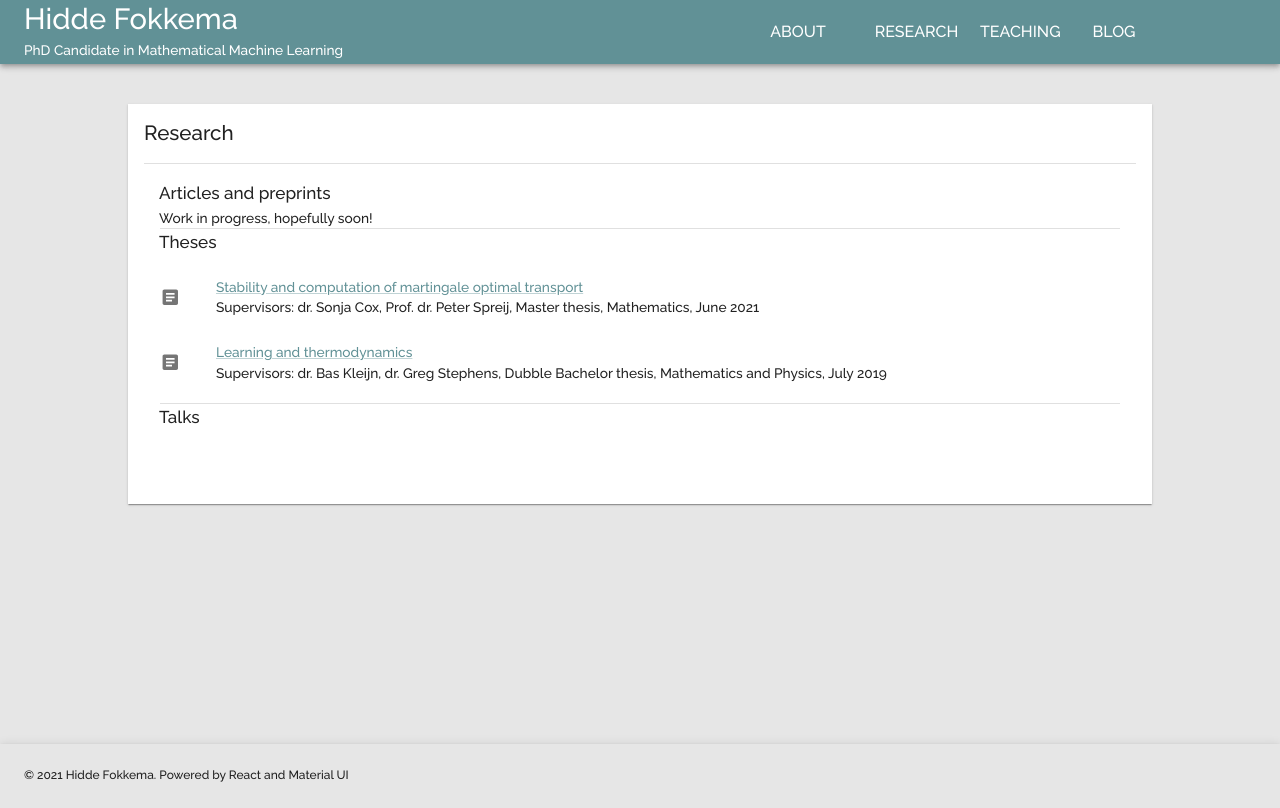
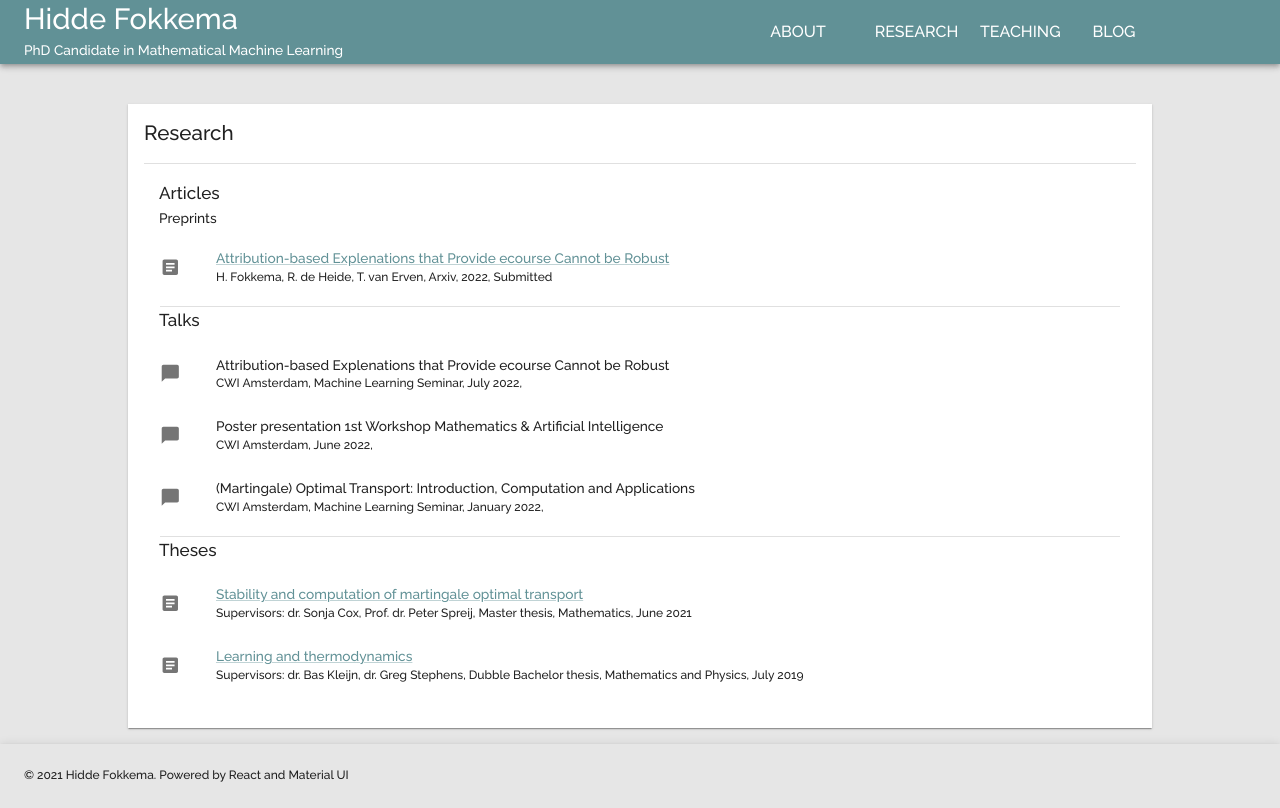
Before and after one commit to HiddeFok/personal-website-react, a React (Create React App) app: page /research in a window 1280 px wide. Built offline with nearby package versions, Linux system fonts and the light colour scheme.

Commit message:
First version is done now

```diff
--- a/src/components/ContactCard.tsx
+++ b/src/components/ContactCard.tsx
@@ -6,24 +6,31 @@ import Typography from "@mui/material/Typography"
 import Avatar from "@mui/material/Avatar";
 import Button from "@mui/material/Button"
 import Icon from "@mui/material/Icon"
+import { styled } from "@mui/material/styles";
 
 import { personalInfo, contactItems} from "../data/data"
 
+const CardContentSomePadding = styled(CardContent)(`
+  padding: 0;
+  &:last-child {
+    padding-bottom: 4px;
+  }
+`);
 
 const ContactCard: React.FC = () => {
   const profilePic: string = personalInfo.profilePic
 
   return (
-    <Card sx={{ margin: "0% 5% 10% 5%"}}>
+    <Card sx={{ margin: "0% 5% 5% 5%", paddingBottom: "0"}}>
       <Avatar
         src={profilePic}
         sx={{
           height: 200, width: 200,
           margin: '5% auto 0 auto'
         }}/>
-      <CardContent
+      <CardContentSomePadding
         sx={{
-          padding: "8px"
+          padding: "8px",
         }}>
         <Typography variant="subtitle1">PhD candidate</Typography>
         <Typography variant="subtitle1">Korteweg de Vries Intituut</Typography>
@@ -36,13 +43,13 @@ const ContactCard: React.FC = () => {
               href={item.href}
               key={contactItems.indexOf(item)}
               aria-label={item.text}
-              sx={{margin: "0% 2%"}}
+              sx={{margin: "0% 1% 3% 1%"}}
             >
               <Icon className={item.icon} color="inherit" fontSize="small"/>
             </Button>
           ))}
         </Typography>
-      </CardContent>
+      </CardContentSomePadding>
     </Card>
   )
 }
--- /dev/null
+++ b/src/components/NewsCard.tsx
@@ -0,0 +1,56 @@
+import React from "react";
+
+import Card from "@mui/material/Card";
+import CardContent from "@mui/material/CardContent";
+import Typography from "@mui/material/Typography";
+import List from "@mui/material/List";
+import ListItem from "@mui/material/ListItem";
+import ListItemText from "@mui/material/ListItemText";
+import ListItemIcon from "@mui/material/ListItemIcon";
+
+import AnnouncementIcon from '@mui/icons-material/Announcement';
+
+import { newsItem, newsItems } from "../data/news";
+
+
+function createNewsItem(newsItem: newsItem){
+  return (
+    <ListItem sx={{padding: "4px 8px"}}>
+      <ListItemIcon>
+        <AnnouncementIcon/>
+      </ListItemIcon>
+      <ListItemText>
+        <Typography variant="body1">
+          {newsItem.title}
+        </Typography>
+      </ListItemText>
+    </ListItem>
+  )
+}
+
+
+export const NewsList: React.FC = () => {
+  return (
+    <List>
+      {newsItems.map(
+        (newsItem) => createNewsItem(newsItem))}
+    </List>
+  )
+}
+
+const NewsCard: React.FC = () => {
+  return (
+    <Card sx={{
+      margin: "2% 2%"
+      }}>
+      <CardContent>
+        <Typography variant="h5" color="text.secondary" gutterBottom align="left">
+          Recent News
+        </Typography>
+        <NewsList/>
+      </CardContent>
+    </Card>
+  )
+}
+
+export default NewsCard
--- a/src/components/courseList.tsx
+++ b/src/components/courseList.tsx
@@ -12,13 +12,13 @@ import CreateIcon from '@mui/icons-material/Create';
 
 function createCourseItem(course: Course){
   return (
-    <ListItem>
+    <ListItem sx={{padding: "4px 8px"}}>
       <ListItemIcon>
         <CreateIcon/>
       </ListItemIcon>
       <ListItemText>
         <Typography variant="body1">
-          {course.year}: {course.title}. ({course.level})
+          {course.title}: ({course.level}), {course.year}
         </Typography>
       </ListItemText>
     </ListItem>
@@ -26,9 +26,10 @@ function createCourseItem(course: Course){
 }
 
 export const CourseList: React.FC = () => {
+  var courseListSorted = courseList.sort((a, b) => (b.year - a.year));
   return (
     <List>
-      {courseList.map((course) => createCourseItem(course))}
+      {courseListSorted.map((course) => createCourseItem(course))}
     </List>
   )
 }
--- a/src/components/publication.tsx
+++ b/src/components/publication.tsx
@@ -3,6 +3,7 @@ import React from "react";
 
 import { Publication, listPublications } from "../data/publications";
 import { Thesis, Theses } from "../data/theses";
+import { Talk, listTalks} from "../data/talks";
 
 import Typography from "@mui/material/Typography";
 import Link from "@mui/material/Link"
@@ -11,7 +12,7 @@ import ListItem from '@mui/material/ListItem';
 import ListItemText from '@mui/material/ListItemText';
 import ListItemIcon from "@mui/material/ListItemIcon"
 import ArticleIcon from '@mui/icons-material/Article';
-
+import ChatBubbleIcon from '@mui/icons-material/ChatBubble';
 
 function createPublicationItem(publication: Publication){
   return (
@@ -23,8 +24,8 @@ function createPublicationItem(publication: Publication){
         <Link variant="body1" href={publication.link}>
           {publication.title}
         </Link>
-        <Typography variant="body1">
-          {publication.authors.join(", ")}
+        <Typography variant="body2">
+          {publication.authors.join(", ")}, {publication.journal}, {publication.date}, {publication.additional}
         </Typography>
       </ListItemText>
     </ListItem>
@@ -39,6 +40,32 @@ export const PublicationList: React.FC = () => {
   )
 }
 
+function createTalkItem(talk: Talk) {
+  return (
+    <ListItem>
+      <ListItemIcon>
+        <ChatBubbleIcon/>
+      </ListItemIcon>
+      <ListItemText>
+        <Typography variant="body1">
+          {talk.title}
+        </Typography>
+        <Typography variant="body2">
+          {talk.location}, {talk.date}, {talk.additional}
+        </Typography>
+      </ListItemText>
+    </ListItem>
+  )
+}
+
+export const TalkList: React.FC = () => {
+  return (
+    <List>
+      {listTalks.map((talk) => createTalkItem(talk))}
+    </List>
+  )
+}
+
 function createThesisItem(thesis: Thesis){
   return (
     <ListItem>
@@ -49,7 +76,7 @@ function createThesisItem(thesis: Thesis){
         <Link variant="body1" href={thesis.link} download>
           {thesis.title}
         </Link>
-        <Typography variant="body1">
+        <Typography variant="body2">
           Supervisors: {thesis.supervisors}, {thesis.type}, {thesis.date}
         </Typography>
       </ListItemText>
--- a/src/data/data.ts
+++ b/src/data/data.ts
@@ -5,7 +5,9 @@ export const personalInfo: { [key:string]: string } = {
     github: "https://github.com/HiddeFok",
     bitbucket: "https://bitbucket.org/hf_uva/",
     twitter: "https://twitter.com/Hidde_Fokkema",
-    linkedin: "https://www.linkedin.com/in/hidde-fokkema-a1198a12a/"
+    linkedin: "https://www.linkedin.com/in/hidde-fokkema-a1198a12a/",
+    scholar: "https://scholar.google.com/citations?user=FkAOYFsAAAAJ",
+    email: "mailto:h.j.fokkema@uva.nl"
 }
 
 interface ContactItem {
@@ -16,14 +18,24 @@ interface ContactItem {
 
 export const contactItems: ContactItem[] = [
     {
-      href: personalInfo.linkedin,
-      icon: "fa fa-linkedin",
-      text: "LinkedIn",
+      href: personalInfo.scholar,
+      icon: "fa fa-user",
+      text: "Google Scholar"
     },
     {
       href: personalInfo.twitter,
       icon: "fa fa-twitter",
       text: "Twitter",
+    },
+    {
+      href: personalInfo.email,
+      icon: "fa fa-envelope",
+      text: "E-mail"
+    },
+    {
+      href: personalInfo.linkedin,
+      icon: "fa fa-linkedin",
+      text: "LinkedIn",
     },
     {
       href: personalInfo.github,
--- /dev/null
+++ b/src/data/news.ts
@@ -0,0 +1,17 @@
+export interface newsItem {
+  title: string
+  additional?: string
+}
+
+export const newsItems: newsItem[] = [
+  {
+    title: "Going to COLT 2022 in London."
+  },
+  {
+    title: `My first paper, authored together with Rianne de Heide and Tim van Erven, is submitted, titled
+     Attribution-based Explanations that Provide Recourse Cannot be Robust! May 2022`
+  },
+  {
+    title: "Started my PhD! September 2021"
+  }
+]
--- a/src/data/publications.ts
+++ b/src/data/publications.ts
@@ -7,4 +7,13 @@ export interface Publication {
   additional?: any
 }
 // object should be removed
-export const listPublications: Publication[] | [] = []
+export const listPublications: Publication[] = [
+  {
+    title: 'Attribution-based Explenations that Provide ecourse Cannot be Robust',
+    authors: ['H. Fokkema', 'R. de Heide', 'T. van Erven'],
+    journal: 'Arxiv',
+    date: '2022',
+    link: 'https://arxiv.org/abs/2205.15834',
+    additional: 'Submitted'
+  }
+]
--- /dev/null
+++ b/src/data/talks.ts
@@ -0,0 +1,25 @@
+export interface Talk {
+  title: string,
+  location: string,
+  date: string,
+  additional?: any
+}
+// object should be removed
+export const listTalks: Talk[] = [
+  {
+    title: 'Attribution-based Explenations that Provide ecourse Cannot be Robust',
+    location: 'CWI Amsterdam, Machine Learning Seminar',
+    date: 'July 2022'
+  },
+  {
+    title: 'Poster presentation 1st Workshop Mathematics & Artificial Intelligence',
+    location: 'CWI Amsterdam',
+    date: 'June 2022'
+  },
+  {
+    title: '(Martingale) Optimal Transport: Introduction, Computation and Applications',
+    location: 'CWI Amsterdam, Machine Learning Seminar',
+    date: 'January 2022'
+  }
+
+]
--- a/src/data/teaching.ts
+++ b/src/data/teaching.ts
@@ -1,23 +1,23 @@
 export interface Course {
   title: string
-  year: string
+  year: number
   level: string
 }
 
 export const courseList: Course[] = [
   {
+    title: "Bayesian Statistics",
+    year: 2022,
+    level: 'BSc Mathematics, 3rd year'
+  },
+  {
     title: "Inleiding numerieke wiskunde",
-    year: "2018",
+    year: 2018,
     level: "BSc Mathematics, 2nd year"
   },
   {
     title: "Stochastiek 2: Statistics",
-    year: "2021",
+    year: 2021,
     level: "BSc Mathematics, 2nd year"
-  },
-  {
-    title: "Stochastiek 1: Kansrekening",
-    year: "2022",
-    level: "BSc Mathematics, 1st year"
   }
 ]
--- a/src/pages/about.tsx
+++ b/src/pages/about.tsx
@@ -2,18 +2,19 @@
 import React from "react";
 
 import Grid from "@mui/material/Grid";
-import Card from "@mui/material/Card";
-import CardContent from "@mui/material/CardContent"
+// import Card from "@mui/material/Card";
+// import CardContent from "@mui/material/CardContent"
 
 import IntroCard from "../components/introCard";
 import ContactCard from "../components/ContactCard";
 import TwitterCard from "../components/TwitterCard";
+import NewsCard from "../components/NewsCard";
 
-import { useTheme } from '@mui/material'
+// import { useTheme } from '@mui/material'
 
 
 const About: React.FC = () => {
-  const theme = useTheme();
+  // const theme = useTheme();
 
   return (
     <Grid container spacing={0}>
@@ -24,7 +25,16 @@ const About: React.FC = () => {
       </Grid>
       <Grid item xs={12} md={7}>
         <IntroCard/>
-        <Card sx={{marginTop: "20px"}}>
+        <NewsCard/>
+      </Grid>
+      <Grid item md={1}/>
+    </Grid>
+  )
+}
+
+export default About
+
+/* <Card sx={{marginTop: "20px"}}>
           <CardContent>
             <Grid container spacing={0}>
               <Grid item xs={2} sx={{backgroundColor: theme.palette.primary.main, height: "50px"}}>
@@ -47,11 +57,4 @@ const About: React.FC = () => {
               </Grid>
             </Grid>
           </CardContent>
-        </Card>
-      </Grid>
-      <Grid item md={1}/>
-    </Grid>
-  )
-}
-
-export default About
+        </Card> */
--- a/src/pages/research.tsx
+++ b/src/pages/research.tsx
@@ -1,6 +1,6 @@
 import React from "react";
 
-import { ThesisList/*, PublicationList*/ } from "../components/publication";
+import { ThesisList, PublicationList, TalkList } from "../components/publication";
 
 import Card from '@mui/material/Card'
 import CardHeader from '@mui/material/CardHeader'
@@ -28,20 +28,22 @@ const Research: React.FC = () => {
           <Divider variant='middle'/>
           <CardContent>
             <Typography variant="h6" align="left" sx={{margin: "0px 15px"}}>
-              Articles and preprints
+              Articles
             </Typography>
             <Typography variant="body1" align="left" sx={{margin: "0px 15px"}}>
-              Work in progress, hopefully soon!
+              Preprints
             </Typography>
+            <PublicationList/>
+            <Divider variant='middle'/>
+            <Typography variant="h6" align="left" sx={{margin: "0px 15px"}}>
+              Talks
+            </Typography>
+            <TalkList/>
             <Divider variant='middle'/>
             <Typography variant="h6" align="left" sx={{margin: "0px 15px"}}>
               Theses
             </Typography>
             <ThesisList/>
-            <Divider variant='middle'/>
-            <Typography variant="h6" align="left" sx={{margin: "0px 15px"}}>
-              Talks
-            </Typography>
           </CardContent>
         </Card>
       </Grid>
```
Also changed, not shown: src/components/introCard.tsx (+27 -18 lines), 1 other file (tests, documents, lock files or other folders).
